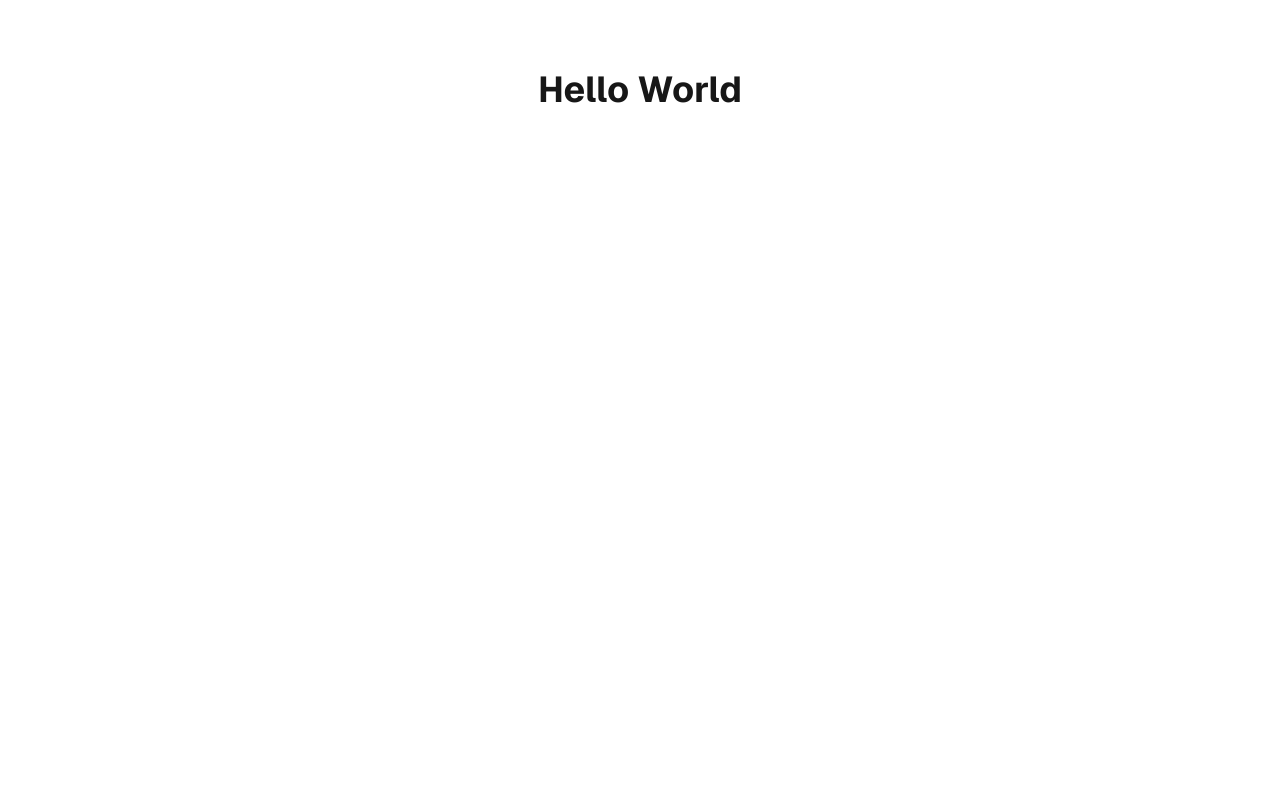
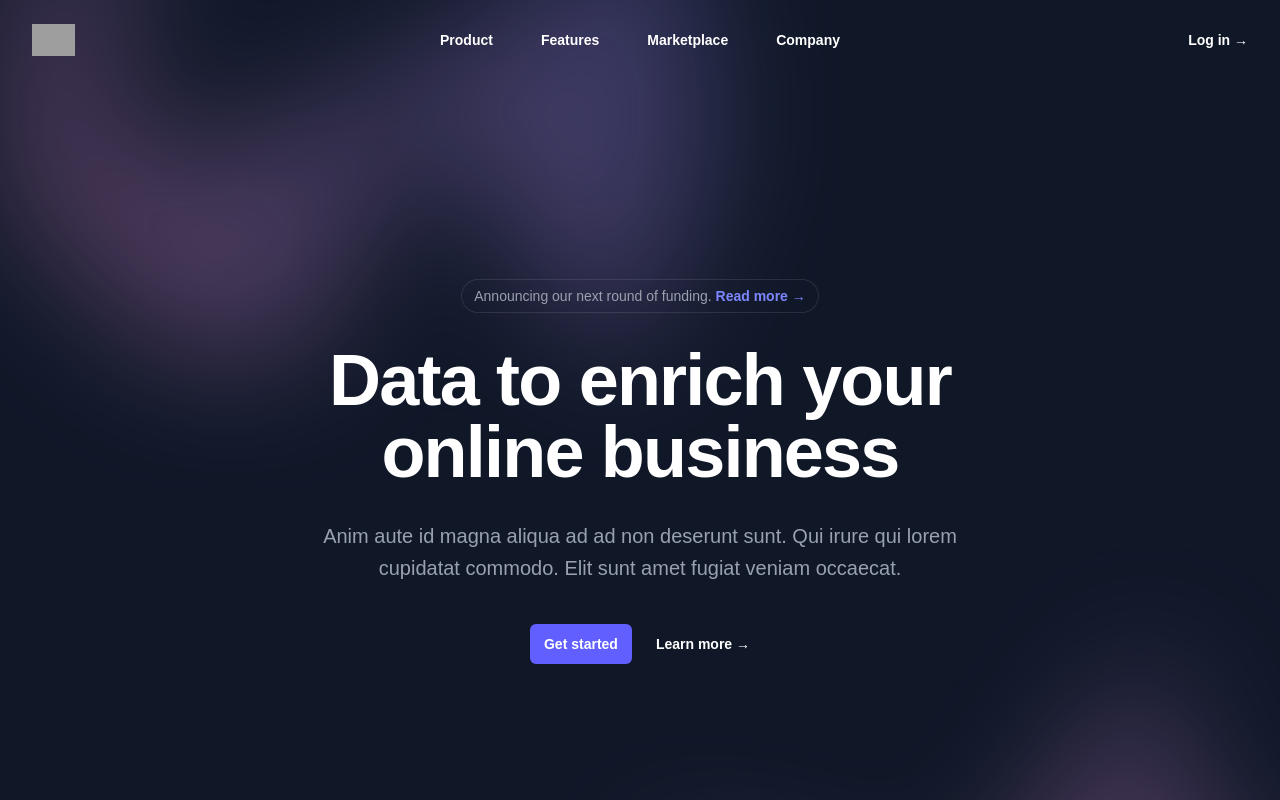
Before and after one commit to Purks1337/xqsite, a Next.js app: page / in a window 1280 px wide. Shown: the top 800 px of the page. Built offline with nearby package versions, Linux system fonts and the light colour scheme; grey boxes are pictures that could not be loaded.

Commit message:
tailwind hero template

```diff
--- a/src/app/page.tsx
+++ b/src/app/page.tsx
@@ -1,9 +1,161 @@
-import Image from "next/image";
+'use client'
 
-export default function Home() {
+import { useState } from 'react'
+import { Dialog, DialogPanel } from '@headlessui/react'
+import { Bars3Icon, XMarkIcon } from '@heroicons/react/24/outline'
+
+const navigation = [
+  { name: 'Product', href: '#' },
+  { name: 'Features', href: '#' },
+  { name: 'Marketplace', href: '#' },
+  { name: 'Company', href: '#' },
+]
+
+export default function Example() {
+  const [mobileMenuOpen, setMobileMenuOpen] = useState(false)
+
   return (
-    <div className="font-sans grid grid-rows-[20px_1fr_20px] items-center justify-items-center min-h-screen p-8 pb-20 gap-16 sm:p-20">
-      <h1 className="text-4xl font-bold mx-auto flex justify-center align-center text-center">Hello World</h1>
+    <div className="bg-gray-900">
+      <header className="absolute inset-x-0 top-0 z-50">
+        <nav aria-label="Global" className="flex items-center justify-between p-6 lg:px-8">
+          <div className="flex lg:flex-1">
+            <a href="#" className="-m-1.5 p-1.5">
+              <span className="sr-only">Your Company</span>
+              <img
+                alt=""
+                src="https://tailwindcss.com/plus-assets/img/logos/mark.svg?color=indigo&shade=500"
+                className="h-8 w-auto"
+              />
+            </a>
+          </div>
+          <div className="flex lg:hidden">
+            <button
+              type="button"
+              onClick={() => setMobileMenuOpen(true)}
+              className="-m-2.5 inline-flex items-center justify-center rounded-md p-2.5 text-gray-200"
+            >
+              <span className="sr-only">Open main menu</span>
+              <Bars3Icon aria-hidden="true" className="size-6" />
+            </button>
+          </div>
+          <div className="hidden lg:flex lg:gap-x-12">
+            {navigation.map((item) => (
+              <a key={item.name} href={item.href} className="text-sm/6 font-semibold text-white">
+                {item.name}
+              </a>
+            ))}
+          </div>
+          <div className="hidden lg:flex lg:flex-1 lg:justify-end">
+            <a href="#" className="text-sm/6 font-semibold text-white">
+              Log in <span aria-hidden="true">&rarr;</span>
+            </a>
+          </div>
+        </nav>
+        <Dialog open={mobileMenuOpen} onClose={setMobileMenuOpen} className="lg:hidden">
+          <div className="fixed inset-0 z-50" />
+          <DialogPanel className="fixed inset-y-0 right-0 z-50 w-full overflow-y-auto bg-gray-900 p-6 sm:max-w-sm sm:ring-1 sm:ring-gray-100/10">
+            <div className="flex items-center justify-between">
+              <a href="#" className="-m-1.5 p-1.5">
+                <span className="sr-only">Your Company</span>
+                <img
+                  alt=""
+                  src="https://tailwindcss.com/plus-assets/img/logos/mark.svg?color=indigo&shade=500"
+                  className="h-8 w-auto"
+                />
+              </a>
+              <button
+                type="button"
+                onClick={() => setMobileMenuOpen(false)}
+                className="-m-2.5 rounded-md p-2.5 text-gray-200"
+              >
+                <span className="sr-only">Close menu</span>
+                <XMarkIcon aria-hidden="true" className="size-6" />
+              </button>
+            </div>
+            <div className="mt-6 flow-root">
+              <div className="-my-6 divide-y divide-white/10">
+                <div className="space-y-2 py-6">
+                  {navigation.map((item) => (
+                    <a
+                      key={item.name}
+                      href={item.href}
+                      className="-mx-3 block rounded-lg px-3 py-2 text-base/7 font-semibold text-white hover:bg-white/5"
+                    >
+                      {item.name}
+                    </a>
+                  ))}
+                </div>
+                <div className="py-6">
+                  <a
+                    href="#"
+                    className="-mx-3 block rounded-lg px-3 py-2.5 text-base/7 font-semibold text-white hover:bg-white/5"
+                  >
+                    Log in
+                  </a>
+                </div>
+              </div>
+            </div>
+          </DialogPanel>
+        </Dialog>
+      </header>
+
+      <div className="relative isolate px-6 pt-14 lg:px-8">
+        <div
+          aria-hidden="true"
+          className="absolute inset-x-0 -top-40 -z-10 transform-gpu overflow-hidden blur-3xl sm:-top-80"
+        >
+          <div
+            style={{
+              clipPath:
+                'polygon(74.1% 44.1%, 100% 61.6%, 97.5% 26.9%, 85.5% 0.1%, 80.7% 2%, 72.5% 32.5%, 60.2% 62.4%, 52.4% 68.1%, 47.5% 58.3%, 45.2% 34.5%, 27.5% 76.7%, 0.1% 64.9%, 17.9% 100%, 27.6% 76.8%, 76.1% 97.7%, 74.1% 44.1%)',
+            }}
+            className="relative left-[calc(50%-11rem)] aspect-1155/678 w-144.5 -translate-x-1/2 rotate-30 bg-linear-to-tr from-[#ff80b5] to-[#9089fc] opacity-30 sm:left-[calc(50%-30rem)] sm:w-288.75"
+          />
+        </div>
+        <div className="mx-auto max-w-2xl py-32 sm:py-48 lg:py-56">
+          <div className="hidden sm:mb-8 sm:flex sm:justify-center">
+            <div className="relative rounded-full px-3 py-1 text-sm/6 text-gray-400 ring-1 ring-white/10 hover:ring-white/20">
+              Announcing our next round of funding.{' '}
+              <a href="#" className="font-semibold text-indigo-400">
+                <span aria-hidden="true" className="absolute inset-0" />
+                Read more <span aria-hidden="true">&rarr;</span>
+              </a>
+            </div>
+          </div>
+          <div className="text-center">
+            <h1 className="text-5xl font-semibold tracking-tight text-balance text-white sm:text-7xl">
+              Data to enrich your online business
+            </h1>
+            <p className="mt-8 text-lg font-medium text-pretty text-gray-400 sm:text-xl/8">
+              Anim aute id magna aliqua ad ad non deserunt sunt. Qui irure qui lorem cupidatat commodo. Elit sunt amet
+              fugiat veniam occaecat.
+            </p>
+            <div className="mt-10 flex items-center justify-center gap-x-6">
+              <a
+                href="#"
+                className="rounded-md bg-indigo-500 px-3.5 py-2.5 text-sm font-semibold text-white shadow-xs hover:bg-indigo-400 focus-visible:outline-2 focus-visible:outline-offset-2 focus-visible:outline-indigo-500"
+              >
+                Get started
+              </a>
+              <a href="#" className="text-sm/6 font-semibold text-white">
+                Learn more <span aria-hidden="true">→</span>
+              </a>
+            </div>
+          </div>
+        </div>
+        <div
+          aria-hidden="true"
+          className="absolute inset-x-0 top-[calc(100%-13rem)] -z-10 transform-gpu overflow-hidden blur-3xl sm:top-[calc(100%-30rem)]"
+        >
+          <div
+            style={{
+              clipPath:
+                'polygon(74.1% 44.1%, 100% 61.6%, 97.5% 26.9%, 85.5% 0.1%, 80.7% 2%, 72.5% 32.5%, 60.2% 62.4%, 52.4% 68.1%, 47.5% 58.3%, 45.2% 34.5%, 27.5% 76.7%, 0.1% 64.9%, 17.9% 100%, 27.6% 76.8%, 76.1% 97.7%, 74.1% 44.1%)',
+            }}
+            className="relative left-[calc(50%+3rem)] aspect-1155/678 w-144.5 -translate-x-1/2 bg-linear-to-tr from-[#ff80b5] to-[#9089fc] opacity-30 sm:left-[calc(50%+36rem)] sm:w-288.75"
+          />
+        </div>
+      </div>
     </div>
-  );
+  )
 }
```
Also changed, not shown: package.json (+11 -5 lines), 2 other files (tests, documents, lock files or other folders).
